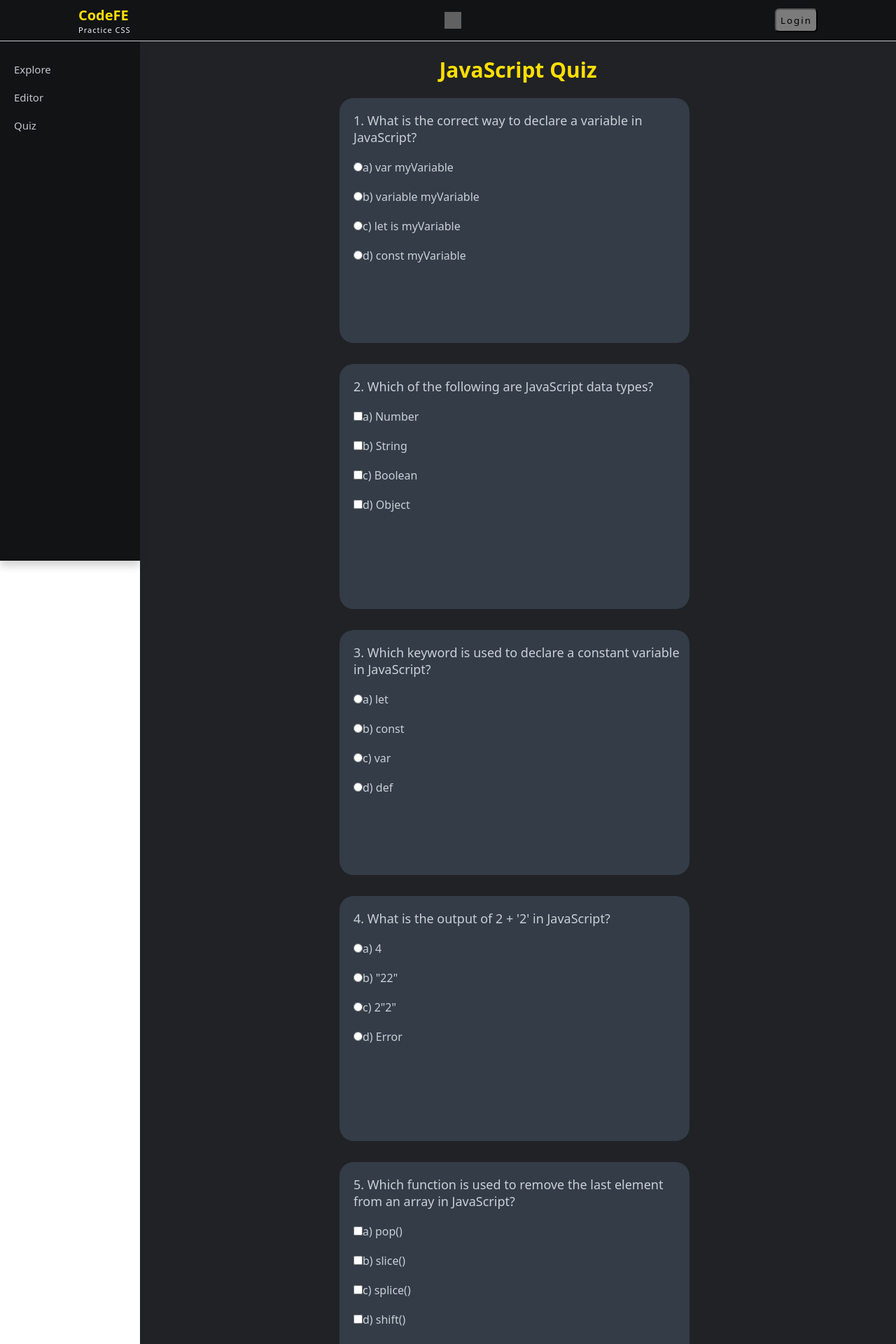
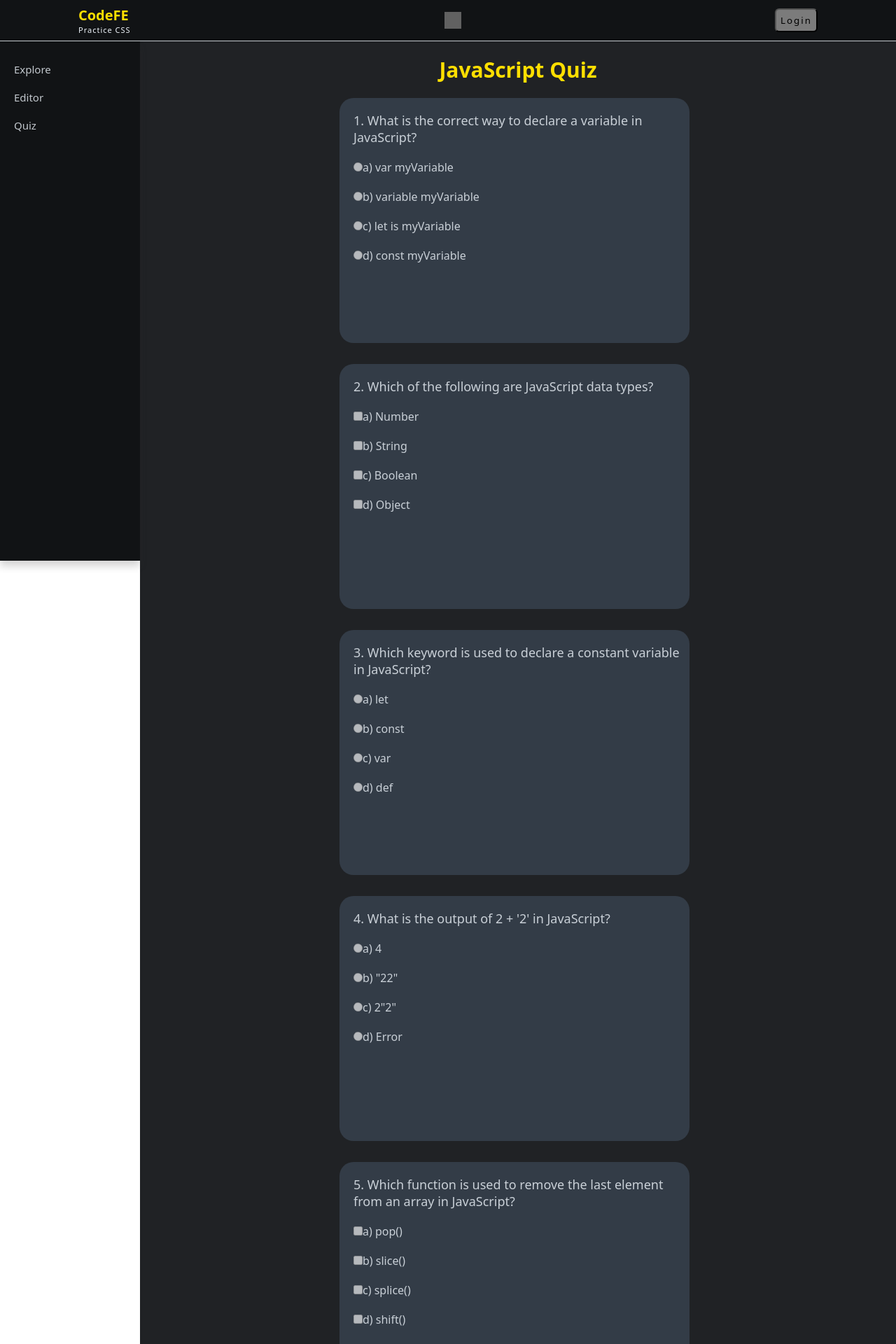
Before and after one commit to sadvi134ash2004/Frontend-battel, a React (Create React App) app: page /nextpage in a window 1280 px wide. Shown: the top 1920 px of the page at 70% size. Built offline with nearby package versions, Linux system fonts and the light colour scheme; grey boxes are pictures that could not be loaded.

Commit message:
disabled input tags while user is not logged

```diff
--- a/src/components/Login.jsx
+++ b/src/components/Login.jsx
@@ -1,36 +1,51 @@
-import { useState } from "react";
-// import {Link} from "react-router-dom";
+import { useState, useContext } from "react";
 import axios from 'axios';
 import { useNavigate } from "react-router-dom";
+import { AuthContext } from "../context/AuthContext";
+
 function Login() {
-  const[email,setEmail]=useState()
-  const[password,setPassword]=useState()
-  const [validate, setValidate] = useState("")
-  const navigate= useNavigate()
+  const [email, setEmail] = useState("");
+  const [password, setPassword] = useState("");
+  const [validate, setValidate] = useState("");
+  const { isLoggedIn, setIsLoggedIn } = useContext(AuthContext);
+  const navigate = useNavigate();
 
-  const handleSubmit=(e)=>{
-    e.preventDefault()
-    axios.post('http://localhost:8080/login',{email,password})
-    .then(result=>{console.log(result)
-      if(result.data==="Success"){
-        setValidate("Login Sucessfully")
-        navigate("/")
-      }
-      else{
-        setValidate("Password Incorrect 🤬🤬")
+  const handleSubmit = (e) => {
+    e.preventDefault();
+    axios.post('http://localhost:8080/login', { email, password })
+      .then(result => {
+        if (result.data === "Success") {
+          setValidate("Login Successfully");
+          setIsLoggedIn(true); // Set login status to true
+          navigate("/");
+        } else {
+          setValidate("Password Incorrect 🤬🤬");
         }
       })
-    .catch(err=> console.log(err))
-  }
+      .catch(err => console.log(err));
+  };
+
+  const handleLogout = () => {
+    setIsLoggedIn(false); // Set login status to false
+    setValidate(""); // Clear validation message
+    navigate("/login"); // Navigate to login page
+  };
+
   return (
+    <div style={{ display: 'flex', justifyContent: 'center', alignItems: 'center', background: '#6c757d', height: '100vh' }}>
+      <div style={{ background: '#fff', padding: '1.25rem', borderRadius: '0.25rem', width: '25%', marginBottom: '2.3rem' }}>
+        {isLoggedIn ? (
           <div>
-    <div style={{ display: 'flex', justifyContent: 'center', alignItems: 'center', background: '#6c757d', height: '100vh' }}>
-      <div style={{ background: '#fff', padding: '1.25rem', borderRadius: '0.25rem', width: '25%',marginBottom:'2.3rem' }}>
-        <h2 style={{color: 'black',marginBottom:'0.5rem'}}>Login</h2>
+            <h2 style={{ color: 'black', marginBottom: '0.5rem' }}>Welcome</h2>
+            <button onClick={handleLogout} style={{ background: '#dc3545', width: '100%', borderRadius: '0.25rem', border: 'none', color: '#fff', padding: '0.25rem', marginTop: '0.5rem' }}>Logout</button>
+          </div>
+        ) : (
+          <div>
+            <h2 style={{ color: 'black', marginBottom: '0.5rem' }}>Login</h2>
             <form onSubmit={handleSubmit}>
               <div style={{ marginTop: '0.5rem' }}>
-            <label htmlFor="email"><strong style={{color: 'black'}}>Email</strong></label>
-            <input style={{padding:'0.25rem',width:'100%',color:'black'}}
+                <label htmlFor="email"><strong style={{ color: 'black' }}>Email</strong></label>
+                <input style={{ padding: '0.25rem', width: '100%', color: 'black' }}
                   type="email"
                   placeholder="Enter Email"
                   autoComplete="off"
@@ -41,10 +56,9 @@ function Login() {
                   required
                 />
               </div>
-
               <div style={{ marginBottom: '0.75rem' }}>
-            <label htmlFor="password"><strong style={{color: 'black'}}>Password</strong></label>
-            <input style={{padding:'0.25rem',width:'100%',color:'black'}}
+                <label htmlFor="password"><strong style={{ color: 'black' }}>Password</strong></label>
+                <input style={{ padding: '0.25rem', width: '100%', color: 'black' }}
                   type="password"
                   placeholder="Enter Password"
                   autoComplete="off"
@@ -55,17 +69,14 @@ function Login() {
                   required
                 />
               </div>
-          <button type="submit" style={{ background: '#28a745', width: '100%', borderRadius: '0.25rem', border: 'none', color: '#fff',padding:'0.25rem',marginTop:'0.5rem' }}>Login</button>
-          <span style={{color: "red"}}>{validate}</span>
+              <button type="submit" style={{ background: '#28a745', width: '100%', borderRadius: '0.25rem', border: 'none', color: '#fff', padding: '0.25rem', marginTop: '0.5rem', cursor: "pointer" }}>Login</button>
+              <span style={{ color: "red" }}>{validate}</span>
             </form>
-        {/* <p style={{color: 'black',marginBottom:'0.5rem',marginTop:'0.5rem'}}>Already Have An Account</p>
-        <Link to='/login' className="btn btn-default border w-100 bg-light rounded-0 text-decoration-none"> Login</Link>
-        <a href="/login" style={{ background: '#f8f9fa', width: '100%', border: '1px solid #dee2e6', borderRadius: '0.25rem', textDecoration: 'none', textAlign: 'center', display: 'block', color: '#000',marginTop:'0.5rem' }}>Login</a> */}
-
+          </div>
+        )}
       </div>
     </div>
-  </div>
-    // </div>
   );
 }
+
 export default Login;
--- a/src/components/Navbar.jsx
+++ b/src/components/Navbar.jsx
@@ -1,16 +1,21 @@
-import React, { useState } from 'react'
-import "../styles/Navbar.css"
-import { Link } from 'react-router-dom'
+import React, { useState, useContext } from 'react';
+import "../styles/Navbar.css";
+import { Link } from 'react-router-dom';
+import { AuthContext } from "../context/AuthContext";
 
 export default function Navbar() {
-
-    const [checked, setChecked] = useState(false)
+    const { isLoggedIn, setIsLoggedIn } = useContext(AuthContext);
+    const [checked, setChecked] = useState(false);
 
     const mode = (e) => {
         if (e.target.checked === true) {
-            setChecked(!checked)
+            setChecked(!checked);
         }
-    }
+    };
+
+    const handleLogout = () => {
+        setIsLoggedIn(false);
+    };
 
     return (
         <nav className="navbar">
@@ -21,7 +26,11 @@ export default function Navbar() {
                 </Link>
             </div>
             <input type="radio" className='mode' checked={checked} onClick={mode} />
-            <Link to='/signup'><button className='bn'>Login</button></Link>
+            {isLoggedIn ? (
+                <button onClick={handleLogout} className='bn'>Logout</button>
+            ) : (
+                <Link to='/signup'><button className='bn'>Login</button></Link>
+            )}
         </nav>
-    )
+    );
 }
--- a/src/components/Nextpage.jsx
+++ b/src/components/Nextpage.jsx
@@ -1,8 +1,11 @@
-import React, { useState } from "react";
+import React, { useState, useContext } from "react";
 import "../styles/nextpage.css";
 import { Link } from "react-router-dom";
+import { AuthContext } from "../context/AuthContext";
 
 const Nextpage = () => {
+
+  const { isLoggedIn } = useContext(AuthContext);
   const [answers, setAnswers] = useState({
     q1: "",
     q2: [],
@@ -104,8 +107,8 @@ const Nextpage = () => {
             <input
               type="radio"
               name="q1"
-              value="a"
-              onChange={handleChange}
+              value="a" onChange={handleChange}
+              disabled={!isLoggedIn}
             />
             a) var myVariable
           </label>
@@ -113,8 +116,8 @@ const Nextpage = () => {
             <input
               type="radio"
               name="q1"
-              value="b"
-              onChange={handleChange}
+              value="b" onChange={handleChange}
+              disabled={!isLoggedIn}
             />
             b) variable myVariable
           </label>
@@ -122,8 +125,8 @@ const Nextpage = () => {
             <input
               type="radio"
               name="q1"
-              value="c"
-              onChange={handleChange}
+              value="c" onChange={handleChange}
+              disabled={!isLoggedIn}
             />
             c) let is myVariable
           </label>
@@ -131,8 +134,8 @@ const Nextpage = () => {
             <input
               type="radio"
               name="q1"
-              value="d"
-              onChange={handleChange}
+              value="d" onChange={handleChange}
+              disabled={!isLoggedIn}
             />
             d) const myVariable
           </label>
@@ -144,8 +147,8 @@ const Nextpage = () => {
             <input
               type="checkbox"
               name="q2"
-              value="a"
-              onChange={handleChange}
+              value="a" onChange={handleChange}
+              disabled={!isLoggedIn}
             />
             a) Number
           </label>
@@ -153,8 +156,8 @@ const Nextpage = () => {
             <input
               type="checkbox"
               name="q2"
-              value="b"
-              onChange={handleChange}
+              value="b" onChange={handleChange}
+              disabled={!isLoggedIn}
             />
             b) String
           </label>
@@ -162,8 +165,8 @@ const Nextpage = () => {
             <input
               type="checkbox"
               name="q2"
-              value="c"
-              onChange={handleChange}
+              value="c" onChange={handleChange}
+              disabled={!isLoggedIn}
             />
             c) Boolean
           </label>
@@ -171,8 +174,8 @@ const Nextpage = () => {
             <input
               type="checkbox"
               name="q2"
-              value="d"
-              onChange={handleChange}
+              value="d" onChange={handleChange}
+              disabled={!isLoggedIn}
             />
             d) Object
           </label>
@@ -184,8 +187,8 @@ const Nextpage = () => {
             <input
               type="radio"
               name="q3"
-              value="a"
-              onChange={handleChange}
+              value="a" onChange={handleChange}
+              disabled={!isLoggedIn}
             />
             a) let
           </label>
@@ -193,8 +196,8 @@ const Nextpage = () => {
             <input
               type="radio"
               name="q3"
-              value="b"
-              onChange={handleChange}
+              value="b" onChange={handleChange}
+              disabled={!isLoggedIn}
             />
             b) const
           </label>
@@ -202,8 +205,8 @@ const Nextpage = () => {
             <input
               type="radio"
               name="q3"
-              value="c"
-              onChange={handleChange}
+              value="c" onChange={handleChange}
+              disabled={!isLoggedIn}
             />
             c) var
           </label>
@@ -211,8 +214,8 @@ const Nextpage = () => {
             <input
               type="radio"
               name="q3"
-              value="d"
-              onChange={handleChange}
+              value="d" onChange={handleChange}
+              disabled={!isLoggedIn}
             />
             d) def
           </label>
@@ -224,8 +227,8 @@ const Nextpage = () => {
             <input
               type="radio"
               name="q4"
-              value="a"
-              onChange={handleChange}
+              value="a" onChange={handleChange}
+              disabled={!isLoggedIn}
             />
             a) 4
           </label>
@@ -233,8 +236,8 @@ const Nextpage = () => {
             <input
               type="radio"
               name="q4"
-              value="b"
-              onChange={handleChange}
+              value="b" onChange={handleChange}
+              disabled={!isLoggedIn}
             />
             b) "22"
           </label>
@@ -242,8 +245,8 @@ const Nextpage = () => {
             <input
               type="radio"
               name="q4"
-              value="c"
-              onChange={handleChange}
+              value="c" onChange={handleChange}
+              disabled={!isLoggedIn}
             />
             c) 2"2"
           </label>
@@ -251,8 +254,8 @@ const Nextpage = () => {
             <input
               type="radio"
               name="q4"
-              value="d"
-              onChange={handleChange}
+              value="d" onChange={handleChange}
+              disabled={!isLoggedIn}
             />
             d) Error
           </label>
@@ -264,8 +267,8 @@ const Nextpage = () => {
             <input
               type="checkbox"
               name="q5"
-              value="a"
-              onChange={handleChange}
+              value="a" onChange={handleChange}
+              disabled={!isLoggedIn}
             />
             a) pop()
           </label>
@@ -273,8 +276,8 @@ const Nextpage = () => {
             <input
               type="checkbox"
               name="q5"
-              value="b"
-              onChange={handleChange}
+              value="b" onChange={handleChange}
+              disabled={!isLoggedIn}
             />
             b) slice()
           </label>
@@ -282,8 +285,8 @@ const Nextpage = () => {
             <input
               type="checkbox"
               name="q5"
-              value="c"
-              onChange={handleChange}
+              value="c" onChange={handleChange}
+              disabled={!isLoggedIn}
             />
             c) splice()
           </label>
@@ -291,8 +294,8 @@ const Nextpage = () => {
             <input
               type="checkbox"
               name="q5"
-              value="d"
-              onChange={handleChange}
+              value="d" onChange={handleChange}
+              disabled={!isLoggedIn}
             />
             d) shift()
           </label>
--- a/src/components/Quiz.jsx
+++ b/src/components/Quiz.jsx
@@ -1,9 +1,11 @@
-import React, { useState } from "react";
+import React, { useState, useContext } from "react";
 import "../styles/Quiz.css";
 import { Link } from 'react-router-dom';
 import axios from 'axios';
+import { AuthContext } from "../context/AuthContext";
 
 const Quiz = () => {
+  const { isLoggedIn } = useContext(AuthContext);
   const [answers, setAnswers] = useState({
     question1: "",
     question2: "",
@@ -77,22 +79,24 @@ const Quiz = () => {
     <div className="maincontainer">
       <div className="quiz-container">
         <h1>HTML QUIZ</h1>
+        <p style={{ color: "red", textAlign: "center", paddingBottom: "20px" }}>{isLoggedIn ? "" : "Please Login"}</p>
         {Array.from({ length: 5 }, (_, i) => (
           <div key={i + 1} className="question">
             <label htmlFor={`question${i + 1}`}>
               {`What HTML tag is used to ${['define input fields', 'create links', 'display an image', 'create a form', 'display a button'][i]}?`}
             </label>
             <input
+              disabled={!isLoggedIn}
               type="text"
               id={`question${i + 1}`}
               name={`question${i + 1}`}
               value={answers[`question${i + 1}`]}
               onChange={handleChange}
             />
-            <button onClick={() => showAnswer(i + 1)} className="btt-1">
+            <button onClick={() => showAnswer(i + 1)} disabled={!isLoggedIn} className="btt-1">
               Show Answer
             </button>
-            <button onClick={() => checkAnswer(i + 1)} className="btt-2">
+            <button onClick={() => checkAnswer(i + 1)} disabled={!isLoggedIn} className="btt-2">
               Submit
             </button>
             <p>{results[`result${i + 1}`]}</p>
@@ -103,9 +107,9 @@ const Quiz = () => {
         ) : (
           <p>Your overall score is: {score} / 5</p>
         )}
-        <Link to="/nextpage"><button className="NP">Next Page</button></Link>
+        <Link to="/nextpage"><button style={{ cursor: "pointer" }} className="NP">Next Page</button></Link>
       </div>
-    </div>
+    </div >
   );
 };
 
--- /dev/null
+++ b/src/context/AuthContext.js
@@ -0,0 +1,13 @@
+import React, { createContext, useState } from "react";
+
+export const AuthContext = createContext();
+
+export const AuthProvider = ({ children }) => {
+  const [isLoggedIn, setIsLoggedIn] = useState(false);
+
+  return (
+    <AuthContext.Provider value={{ isLoggedIn, setIsLoggedIn }}>
+      {children}
+    </AuthContext.Provider>
+  );
+};
--- a/src/index.js
+++ b/src/index.js
@@ -1,19 +1,21 @@
-import React from 'react';
-import ReactDOM from 'react-dom/client';
-import './index.css';
-import App from './App';
-import { BrowserRouter } from 'react-router-dom';
-import ChallangesContextProvider from './context/ChallangesContextProvider';
+import React from "react";
+import ReactDOM from "react-dom/client";
+import "./index.css";
+import App from "./App";
+import { AuthProvider } from "./context/AuthContext";
+import { BrowserRouter } from "react-router-dom";
+import ChallangesContextProvider from "./context/ChallangesContextProvider";
 // import 'bootstrap/dist/css/bootstrap.min.css';
 
-
-const root = ReactDOM.createRoot(document.getElementById('root'));
+const root = ReactDOM.createRoot(document.getElementById("root"));
 root.render(
   <React.StrictMode>
-    <BrowserRouter>
-      <ChallangesContextProvider>
-        <App />
-      </ChallangesContextProvider>
-    </BrowserRouter>
+    <AuthProvider>
+      <BrowserRouter>
+        <ChallangesContextProvider>
+          <App />
+        </ChallangesContextProvider>
+      </BrowserRouter>
+    </AuthProvider>
   </React.StrictMode>
 );
--- a/src/styles/Explore.css
+++ b/src/styles/Explore.css
@@ -7,7 +7,7 @@
   margin: 1em;
   outline: 2px solid var(--border-color);
   width: fit-content;
-    outline-offset: .5em;
+  outline-offset: 0.5em;
   border-radius: 10px;
   overflow: hidden;
 }
```
Also changed, not shown: src/components/Signup.jsx (+20 -19 lines). Lines whose indentation alone changed are shown as unchanged.
